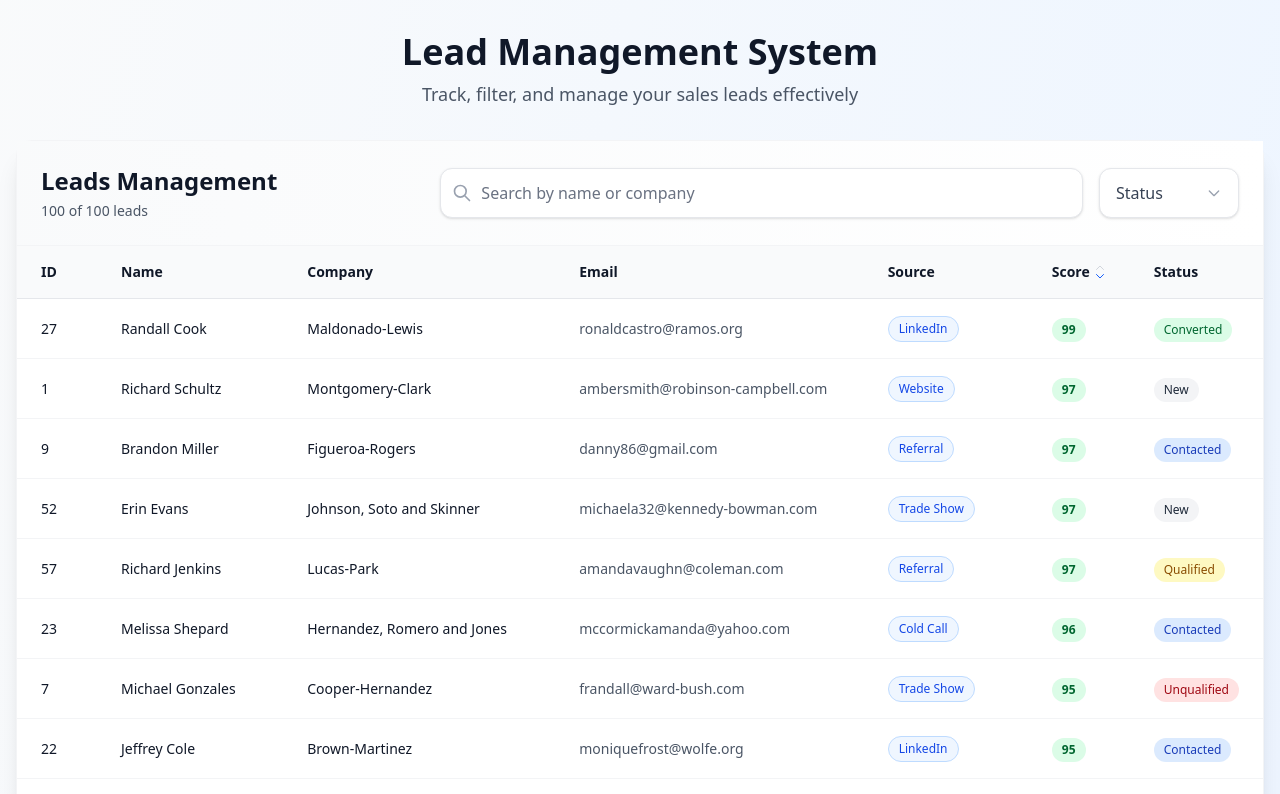
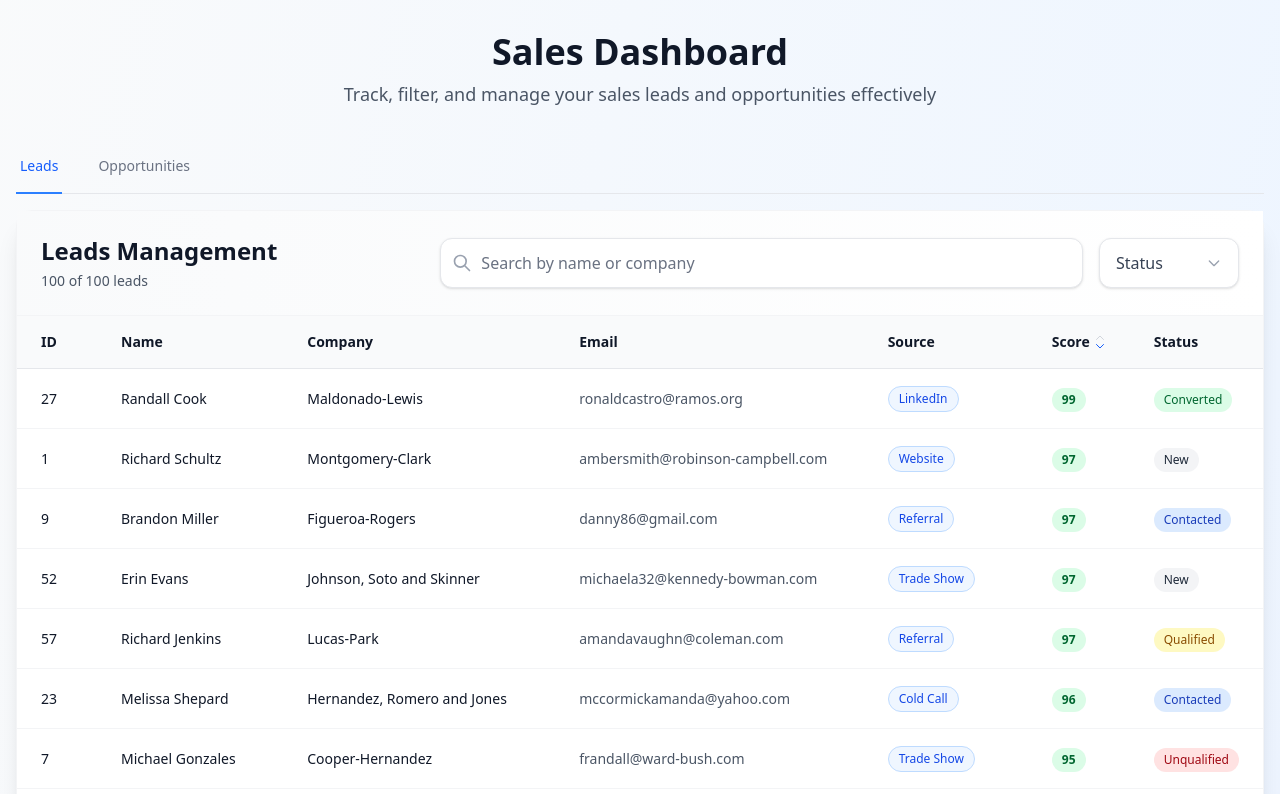
Before and after one commit to alfsouza708/leads-to-opportunity, a React (Vite) app: page / in a window 1280 px wide. Shown: the top 794 px of the page. Built offline with nearby package versions, Linux system fonts and the light colour scheme.

Commit message:
feat: tab management for sales dashboard

```diff
--- a/src/App.tsx
+++ b/src/App.tsx
@@ -1,4 +1,4 @@
-import { LeadsTable } from "./components/LeadsTable";
+import { SalesDashboard } from "./components/SalesDashboard";
 import { mockLeads } from "./data/mockLeads";
 
 function App() {
@@ -8,14 +8,14 @@ function App() {
 				<div className="max-w-7xl mx-auto">
 					<div className="mb-8 text-center">
 						<h1 className="text-4xl font-bold text-gray-900 mb-2">
-							Lead Management System
+							Sales Dashboard
 						</h1>
 						<p className="text-lg text-gray-600">
-							Track, filter, and manage your sales leads effectively
+							Track, filter, and manage your sales leads and opportunities effectively
 						</p>
 					</div>
 
-					<LeadsTable leads={mockLeads} />
+					<SalesDashboard leads={mockLeads} opportunities={[]} />
 				</div>
 			</div>
 		</div>
--- a/src/components/OpportunityTable.tsx
+++ b/src/components/OpportunityTable.tsx
@@ -18,9 +18,6 @@ export const OpportunityTable: React.FC<OpportunityTableProps> = ({
 							<h2 className="text-2xl font-bold text-gray-900">
 								Opportunities
 							</h2>
-							<p className="text-sm text-gray-600 mt-1">
-								{opportunities.length} opportunities
-							</p>
 						</div>
 					</div>
 				</div>
@@ -79,6 +76,31 @@ export const OpportunityTable: React.FC<OpportunityTableProps> = ({
 							))}
 						</tbody>
 					</table>
+					{opportunities.length === 0 && (
+						<div className="text-center py-12">
+							<svg
+								className="mx-auto h-12 w-12 text-gray-400"
+								fill="none"
+								viewBox="0 0 24 24"
+								stroke="currentColor"
+								aria-hidden="true"
+							>
+								<path
+									vectorEffect="non-scaling-stroke"
+									strokeLinecap="round"
+									strokeLinejoin="round"
+									strokeWidth={2}
+									d="M9 13h6m-3-3v6m-9 1V7a2 2 0 012-2h6l2 2h6a2 2 0 012 2v8a2 2 0 01-2 2H5a2 2 0 01-2-2z"
+								/>
+							</svg>
+							<h3 className="mt-2 text-sm font-medium text-gray-900">
+								No opportunities
+							</h3>
+							<p className="mt-1 text-sm text-gray-500">
+								Get started by creating a new opportunity.
+							</p>
+						</div>
+					)}
 				</div>
 			</div>
 		</>
--- /dev/null
+++ b/src/components/SalesDashboard.tsx
@@ -0,0 +1,39 @@
+import { useState } from "react";
+import type { Lead } from "../types/leads";
+import type { Opportunity } from "../types/opportunity";
+import { LeadsTable } from "./LeadsTable";
+import { OpportunityTable } from "./OpportunityTable";
+
+interface SalesDashboardProps {
+	leads: Lead[];
+	opportunities: Opportunity[];
+}
+
+export const SalesDashboard: React.FC<SalesDashboardProps> = ({ leads, opportunities }) => {
+	const [activeTab, setActiveTab] = useState<"leads" | "opportunities">("leads");
+
+	return (
+		<div>
+			<div className="mb-4 border-b border-gray-200">
+				<nav className="-mb-px flex space-x-8" aria-label="Tabs">
+					<button
+						className={`${activeTab === 'leads' ? 'border-blue-500 text-blue-600' : 'border-transparent text-gray-500 hover:text-gray-700 hover:border-gray-300'} whitespace-nowrap py-4 px-1 border-b-2 font-medium text-sm`}
+						onClick={() => setActiveTab("leads")}
+					>
+						Leads
+					</button>
+					<button
+						className={`${activeTab === 'opportunities' ? 'border-blue-500 text-blue-600' : 'border-transparent text-gray-500 hover:text-gray-700 hover:border-gray-300'} whitespace-nowrap py-4 px-1 border-b-2 font-medium text-sm`}
+						onClick={() => setActiveTab("opportunities")}
+					>
+						Opportunities
+					</button>
+				</nav>
+			</div>
+			<div>
+				{activeTab === "leads" && <LeadsTable leads={leads} />}
+				{activeTab === "opportunities" && <OpportunityTable opportunities={opportunities} />}
+			</div>
+		</div>
+	);
+};
```
